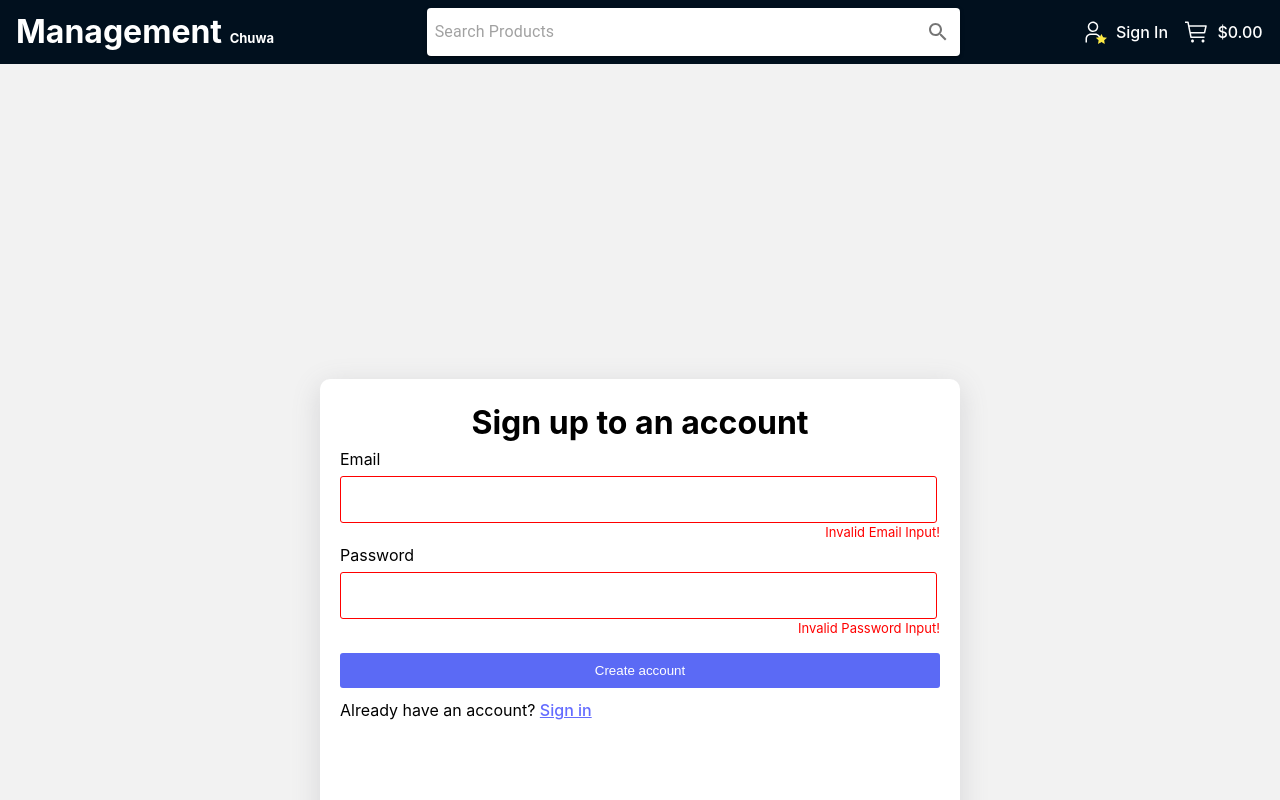
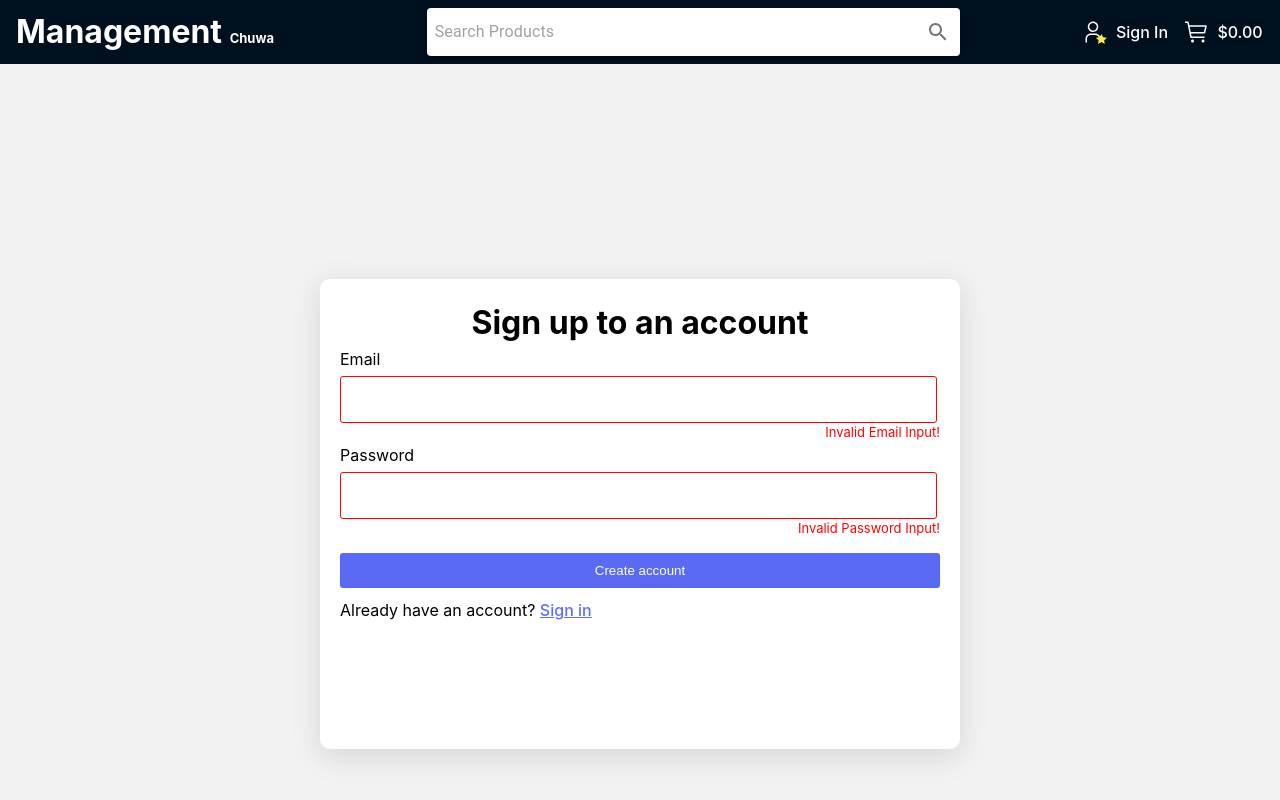
Before and after one commit to smudgebaby/Project1, a React (Vite) app in the folder product management system/: page /signup in a window 1280 px wide. Shown: the top 800 px of the page. Built offline with nearby package versions, Linux system fonts and the light colour scheme.

Commit message:
add height to container and update minHeight

```diff
--- a/product management system/src/App.jsx
+++ b/product management system/src/App.jsx
@@ -10,7 +10,7 @@ function App() {
   return (
     <Router>
       <Header />
-      <Container maxWidth="lg" sx={{minHeight: 1100, display: "flex", justifyContent: "center", alignItems: "center"}}>
+      <Container maxWidth="lg" sx={{height: '88vh', minHeight: 900, display: "flex", justifyContent: "center", alignItems: "center"}}>
         <Routes>
           <Route path='/signin' element={<SignIn />} />
           <Route path='/signup' element={<SignUp />} />
```
